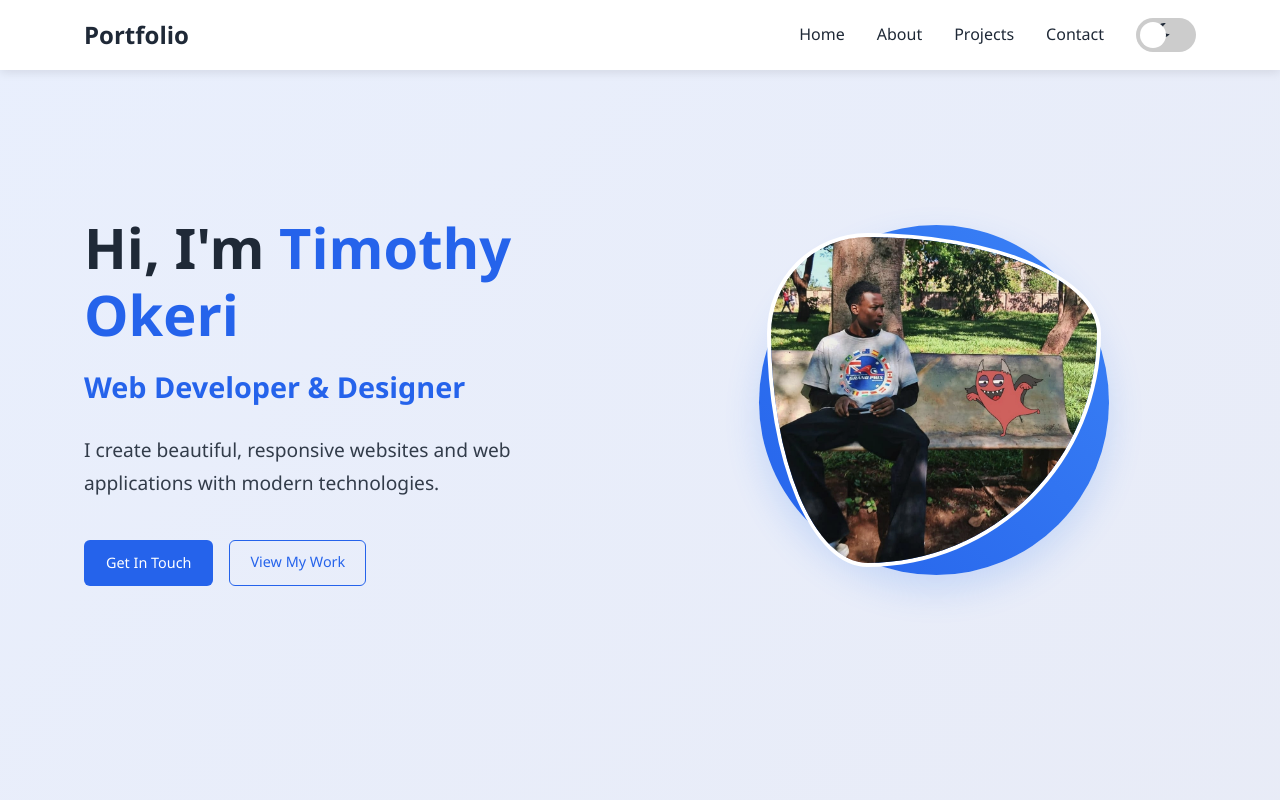
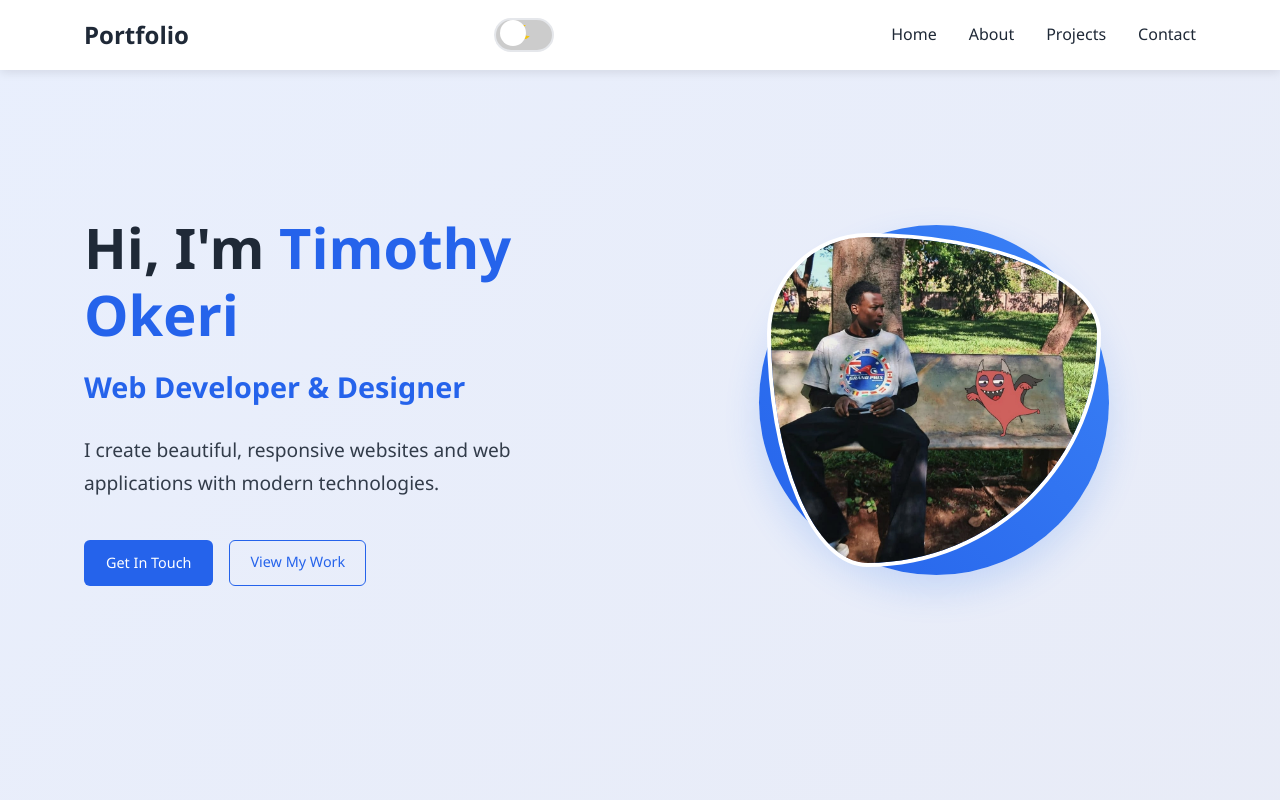
Before and after one commit to timmytally/timmytally.github.io, a plain HTML site: page index.html in a window 1280 px wide. Shown: the top 800 px of the page. Drawn offline with nearby package versions, Linux system fonts and the light colour scheme.

Commit message:
Move dark mode toggle button outside the menu for better accessibility

```diff
--- a/css/styles.css
+++ b/css/styles.css
@@ -119,6 +119,7 @@ a:hover {
     justify-content: space-between;
     align-items: center;
     padding: 1rem 20px;
+    position: relative;
 }
 
 .logo {
@@ -127,10 +128,107 @@ a:hover {
     color: var(--text-color);
 }
 
+/* Navigation Right Side */
+.nav-right {
+    display: flex;
+    align-items: center;
+    gap: 1.5rem;
+}
+
+/* Theme Switch */
+.theme-switch-wrapper {
+    display: flex;
+    align-items: center;
+}
+
+.theme-switch {
+    position: relative;
+    display: inline-block;
+    width: 60px;
+    height: 30px;
+    margin: 0;
+}
+
+.theme-switch input {
+    opacity: 0;
+    width: 0;
+    height: 0;
+}
+
+.slider {
+    position: absolute;
+    cursor: pointer;
+    top: 0;
+    left: 0;
+    right: 0;
+    bottom: 0;
+    background-color: var(--card-bg);
+    transition: .4s;
+    border-radius: 34px;
+    border: 2px solid var(--border-color);
+}
+
+.slider:before {
+    position: absolute;
+    content: "";
+    height: 22px;
+    width: 22px;
+    left: 4px;
+    bottom: 2px;
+    background-color: var(--primary-color);
+    transition: .4s;
+    border-radius: 50%;
+}
+
+input:checked + .slider {
+    background-color: var(--card-bg);
+}
+
+input:checked + .slider:before {
+    transform: translateX(26px);
+}
+
+.slider.round {
+    border-radius: 34px;
+}
+
+.slider.round:before {
+    border-radius: 50%;
+}
+
+.theme-switch i {
+    position: absolute;
+    top: 50%;
+    transform: translateY(-50%);
+    font-size: 14px;
+    transition: all 0.3s ease;
+}
+
+.theme-switch .fa-sun {
+    left: 8px;
+    color: #f1c40f;
+}
+
+.theme-switch .fa-moon {
+    right: 8px;
+    color: #f1c40f;
+    opacity: 0;
+}
+
+input:checked + .slider .fa-sun {
+    opacity: 0;
+}
+
+input:checked + .slider .fa-moon {
+    opacity: 1;
+}
+
 .nav-links {
     display: flex;
     list-style: none;
     align-items: center;
+    margin: 0;
+    padding: 0;
 }
 
 .nav-links li {
@@ -167,6 +265,7 @@ a:hover {
     height: 21px;
     cursor: pointer;
     z-index: 1001;
+    position: relative;
 }
 
 .bar {
--- a/index.html
+++ b/index.html
@@ -27,27 +27,27 @@
     <nav class="navbar">
       <div class="container">
         <a href="#" class="logo">Portfolio</a>
-        <div class="nav-toggle" id="navToggle">
-          <span class="bar"></span>
-          <span class="bar"></span>
-          <span class="bar"></span>
+        <div class="nav-right">
+          <div class="theme-switch-wrapper">
+            <label class="theme-switch" for="themeToggle" aria-label="Toggle dark mode">
+              <input type="checkbox" id="themeToggle" />
+              <div class="slider round">
+                <i class="fas fa-sun"></i>
+                <i class="fas fa-moon"></i>
+              </div>
+            </label>
+          </div>
+          <div class="nav-toggle" id="navToggle" aria-label="Toggle navigation menu">
+            <span class="bar"></span>
+            <span class="bar"></span>
+            <span class="bar"></span>
+          </div>
         </div>
         <ul class="nav-links" id="navLinks">
           <li><a href="#home">Home</a></li>
           <li><a href="#about">About</a></li>
           <li><a href="#projects">Projects</a></li>
           <li><a href="#contact">Contact</a></li>
-          <li>
-            <div class="theme-switch-wrapper">
-              <label class="theme-switch" for="themeToggle">
-                <input type="checkbox" id="themeToggle" />
-                <div class="slider round">
-                  <i class="fas fa-sun"></i>
-                  <i class="fas fa-moon"></i>
-                </div>
-              </label>
-            </div>
-          </li>
         </ul>
       </div>
     </nav>
```
